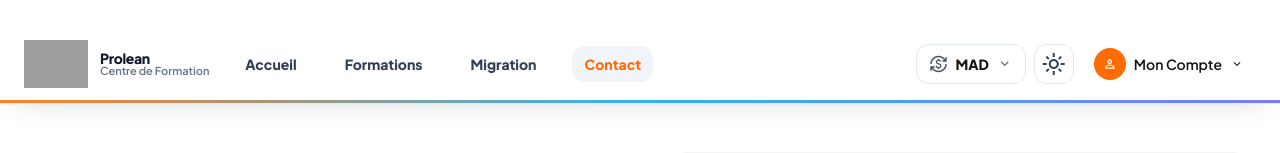
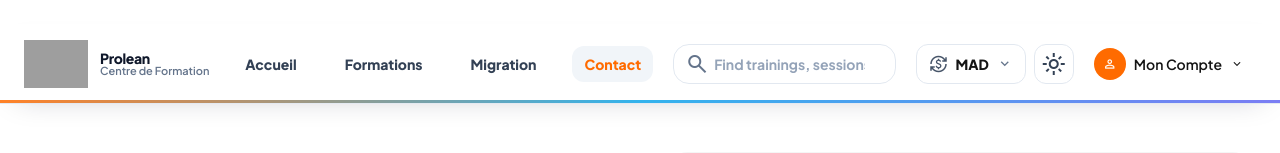
Before and after one commit to yahya12213/ProleanProject, a Django app: page /centres-contact/ in a window 1280 px wide. Shown: the top 153 px of the page. Run offline with Django 5.2, Linux system fonts and the light colour scheme; data comes from the database, SQL or seed files in the repository; data that the repository does not hold is empty; some libraries are stand-ins or nearby versions; grey boxes are pictures that could not be loaded.

Commit message:
Header: add search and refine layout

```diff
--- a/Prolean/templates/Prolean/partials/header.html
+++ b/Prolean/templates/Prolean/partials/header.html
@@ -2,7 +2,7 @@
 {% get_current_language as CURRENT_LANGUAGE %}
 <!-- templates/Prolean/partials/header.html -->
 <header class="sticky top-0 z-50 w-full prolean-header" style="height: var(--site-header-height, 80px);">
-    <div class="max-w-[1440px] mx-auto px-4 sm:px-6 h-full flex items-center justify-between gap-4">
+    <div class="max-w-[1440px] mx-auto px-4 sm:px-6 h-full flex items-center justify-between gap-3">
         <div class="flex items-center gap-4 lg:gap-6 min-w-0">
             <!-- Brand -->
             <a class="flex items-center gap-3 min-w-0" href="{% url 'Prolean:home' %}">
@@ -32,6 +32,22 @@
             </nav>
         </div>
 
+        <!-- Desktop Search (inspired layout) -->
+        <div class="hidden lg:flex flex-1 justify-center px-2">
+            <form action="{% url 'Prolean:training_catalog' %}" method="get" class="w-full max-w-[560px]">
+                <div class="relative">
+                    <span class="material-symbols-outlined absolute left-3 top-1/2 -translate-y-1/2 text-slate-500 dark:text-slate-400">search</span>
+                    <input
+                        name="q"
+                        type="search"
+                        placeholder="Find trainings, sessions..."
+                        class="w-full h-10 pl-10 pr-4 rounded-2xl border border-slate-200 dark:border-slate-700 bg-white/70 dark:bg-slate-900/40 text-sm font-bold text-slate-900 dark:text-slate-100 placeholder:text-slate-400 dark:placeholder:text-slate-500 outline-none focus:ring-4 focus:ring-orange-500/15 focus:border-orange-400 dark:focus:border-indigo-400 transition"
+                    />
+                </div>
+            </form>
+        </div>
+
+        <div class="flex items-center gap-2">
             <!-- Desktop buttons -->
             <div class="hidden lg:flex items-center gap-2">
 
@@ -170,9 +186,10 @@
             </div>
 
             <!-- Mobile Menu Button -->
-            <button id="mobile-menu-button" class="lg:hidden size-10 flex items-center justify-center rounded-lg hover:bg-neutral-100 dark:hover:bg-neutral-800 text-neutral-600 dark:text-neutral-400">
+            <button id="mobile-menu-button" class="lg:hidden size-10 flex items-center justify-center rounded-xl border border-slate-200 dark:border-slate-700 bg-white/70 dark:bg-slate-900/40 hover:bg-slate-50 dark:hover:bg-slate-900 text-slate-700 dark:text-slate-200 transition-colors">
                 <span id="menu-icon" class="material-symbols-outlined">menu</span>
             </button>
+        </div>
     </div>
 
     <!-- Mobile Menu Overlay -->
```
Lines whose indentation alone changed are shown as unchanged.
